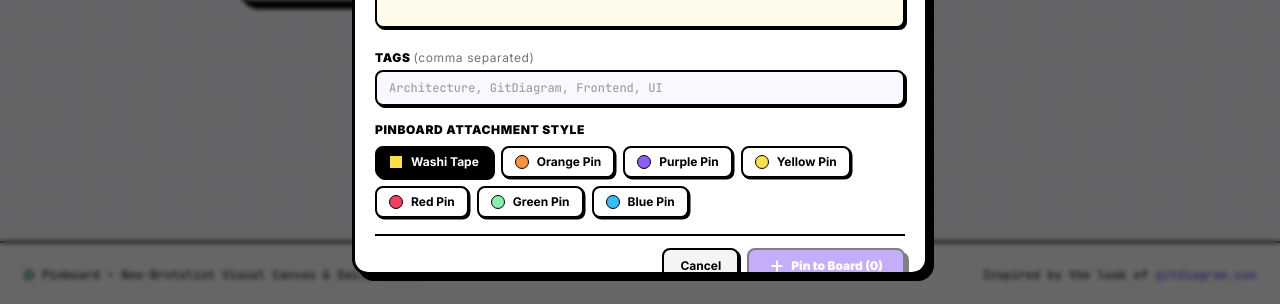
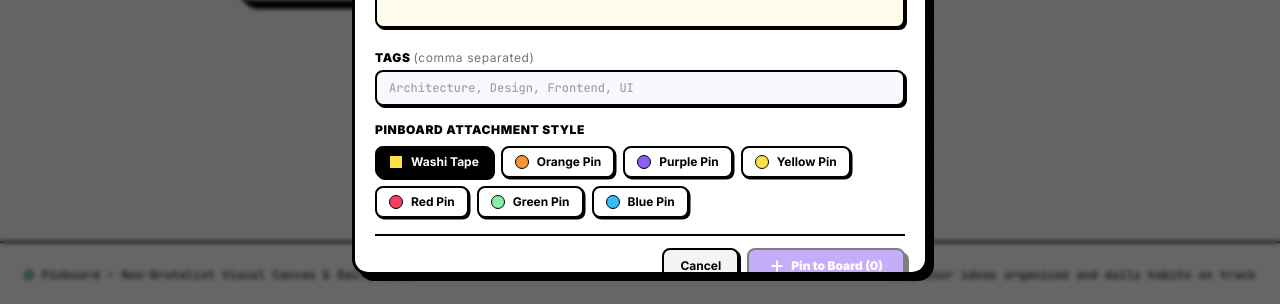
Before and after one commit to elrath017/Pinboard, a React (Vite) app: page / in a window 1280 px wide. Both pictures are taken after typing "Sample" into the empty fields and a click on the button "Add Image". Shown: the part 493-797 px from the top of the page. Built offline with nearby package versions, Linux system fonts and the light colour scheme.

Commit message:
chore: rebrand to Pinboard and update package name

```diff
--- a/package.json
+++ b/package.json
@@ -1,5 +1,5 @@
 {
-  "name": "gitdiagram-pinboard",
+  "name": "pinboard",
   "private": true,
   "version": "1.0.0",
   "type": "module",
--- a/src/App.tsx
+++ b/src/App.tsx
@@ -338,7 +338,7 @@ export function App() {
             <span>Pinboard • Neo-Brutalist Visual Canvas & Daily Tasks</span>
           </div>
           <div className="flex items-center gap-2">
-            <span>Inspired by the look of <a href="https://gitdiagram.com" target="_blank" rel="noreferrer" className="text-brutal-purple hover:underline">gitdiagram.com</a></span>
+            <span>Keep your ideas organized and daily habits on track</span>
           </div>
         </div>
       </footer>
--- a/src/components/UploadModal.tsx
+++ b/src/components/UploadModal.tsx
@@ -300,7 +300,7 @@ export const UploadModal: React.FC<UploadModalProps> = ({
             </label>
             <input
               type="text"
-              placeholder="Architecture, GitDiagram, Frontend, UI"
+              placeholder="Architecture, Design, Frontend, UI"
               value={tagsInput}
               onChange={e => setTagsInput(e.target.value)}
               className="w-full bg-[#faf8ff] border-2 border-black shadow-[2px_2px_0_#000] focus:shadow-brutal rounded-lg px-3 py-2 text-xs font-mono text-black placeholder-zinc-400 outline-none transition-all"
```
Also changed, not shown: 1 other file (tests, documents, lock files or other folders).
